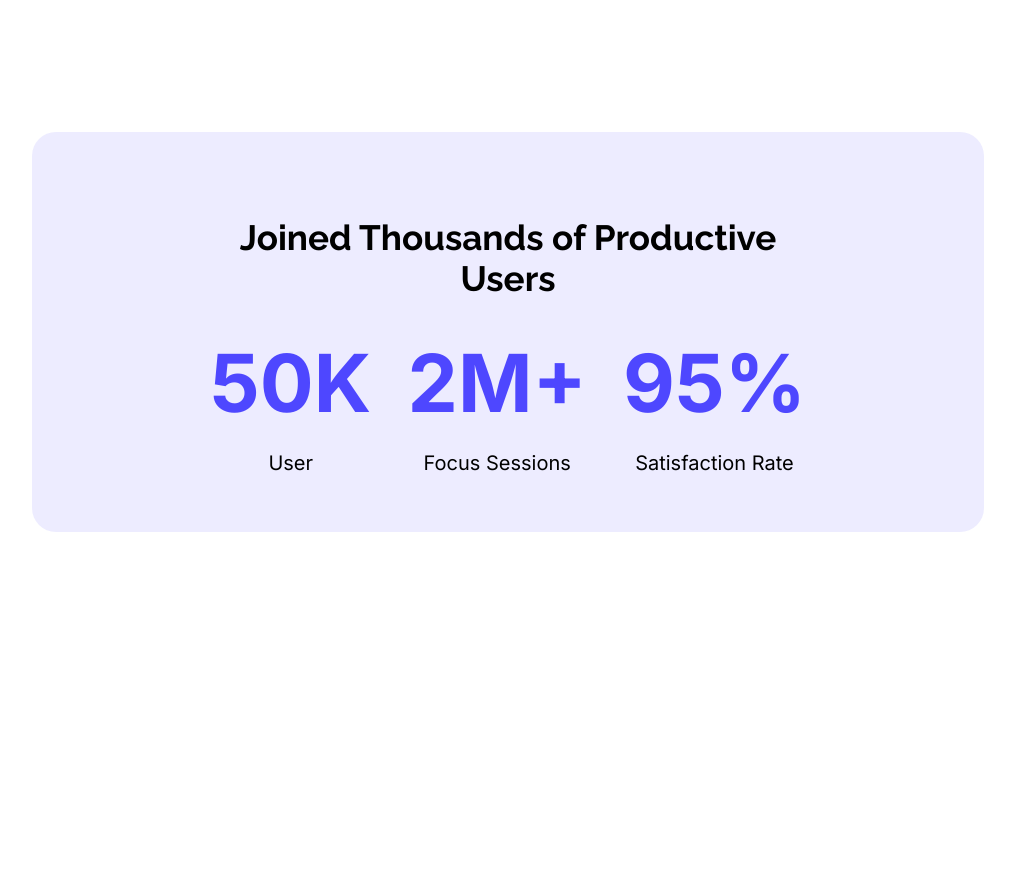
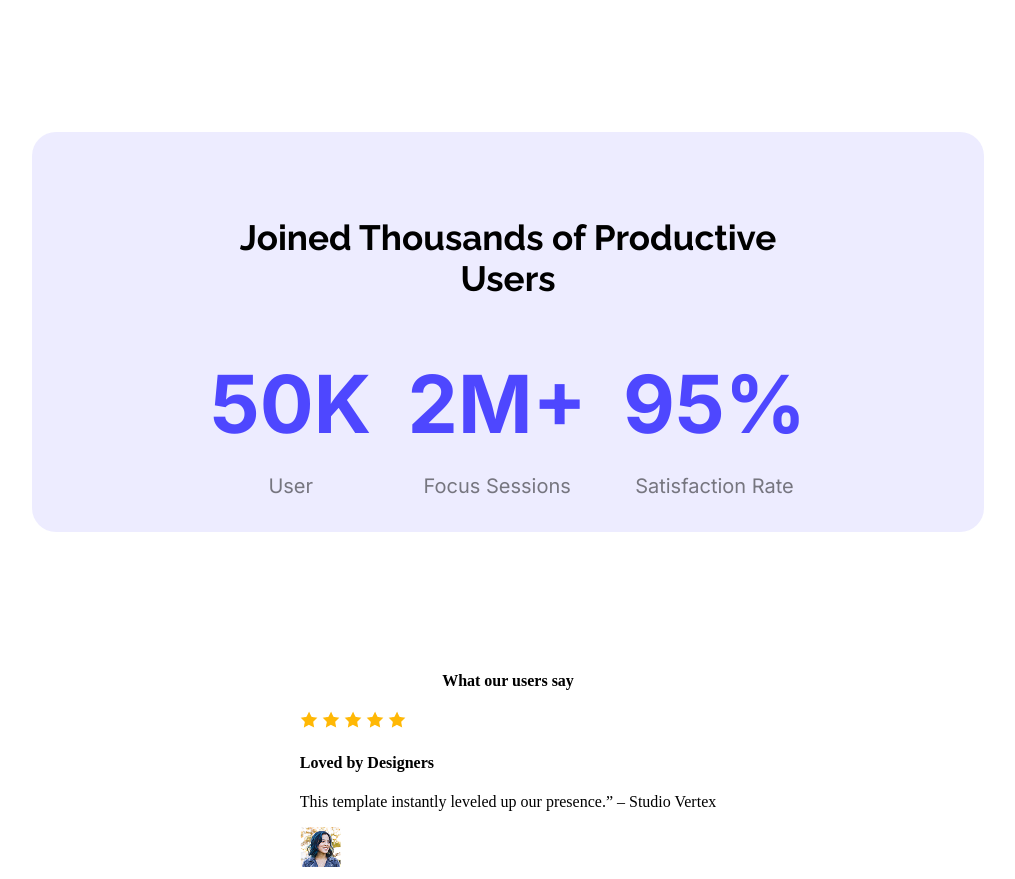
Before and after one commit to Attrionix/First-Assignment, a plain HTML site: page index.html in a window 1280 px wide. Shown: the part 1160-2039 px from the top of the page, without its empty margins (132-1147 px from the left). Before the commit the page ends 1832 px from the top, so only its background shows below. Drawn offline with Linux system fonts and the light colour scheme.

Commit message:
trying third section

```diff
--- a/index.html
+++ b/index.html
@@ -38,13 +38,13 @@
         </section>
 
 
-        <div class="section-second">
+        <section class="section-second">
 
 
             <div class="section-second-title">
                 <h3><p class="font-r ">Joined Thousands of Productive Users</p></h3>
             </div>
-            <div class="user-review">
+            <div class="users">
                 <div>
                    <h4> <p  class="font-i s-second-f-size">50K</p></h4>
                     <p class="info font-i-lite">User</p>
@@ -62,7 +62,30 @@
 
 
 
-        </div>
+        </section>
+        <section class="user-review">
+            <h4 style="text-align: center;"><p>What our users say</p></h4>
+
+            <div class="review">
+                <div>
+                <div class="review-image">
+                    <img src="Assets/icon-star.png" alt="">
+                    <img src="Assets/icon-star.png" alt="">
+                    <img src="Assets/icon-star.png" alt="">
+                    <img src="Assets/icon-star.png" alt="">
+                    <img src="Assets/icon-star.png" alt="">
+                </div>
+                    <div>
+                        <h4><p>Loved by Designers</p></h4>
+                        <p>This template instantly leveled up our presence.” – Studio Vertex</p>
+                        <img class="reviewer" src="Assets/avatar.png" alt="">
+                    </div>
+                </div>
+
+
+            </div>
+
+        </section>
 
 
     </main>
--- a/styles/assignment.css
+++ b/styles/assignment.css
@@ -1,23 +1,23 @@
-nav{
+nav {
     background-image: url(../Assets/Hero-bg.png);
    height: 700px;
    width: 100%;
    margin-bottom:120px ;
 }
-.logonav{
+ .logonav {
     display: flex;
     align-items: center;
     justify-content: space-between;
 }
 
-li{
+li {
     list-style: none;
 }
-.font-one{
+.font-one {
     font-size: 65px;
     }
 
-.banner{
+.banner {
     text-align: center;
     margin: 152px 270px 152px 270px;
 }
@@ -30,7 +30,7 @@ button{
     border: none;
     font-size: 16px;
 }
-button:hover{
+button:hover {
     color: rgb(153, 34, 34);
     background-color: rgb(170, 118, 41);
 }
@@ -41,7 +41,7 @@ button:hover{
     font-style: bold;
 
 }
-.font-r-lite{
+.font-r-lite {
      font-family: "Raleway", sans-serif;
     font-optical-sizing: auto;
     font-style: normal;
@@ -65,11 +65,11 @@ button:hover{
     align-items: center;
     margin-bottom: 100px;
 }
-.imgborder{
+.imgborder {
     border-radius: 48px;
 }
 
-.title-first{
+.title-first {
     font-size: 42px;
     font-style: bold;
 
@@ -79,7 +79,7 @@ button:hover{
     font-size: 20px;
 
 }
-.section-second{
+.section-second {
     background-color: rgba(78, 71, 255, 0.1);
     margin: 140px auto;
     text-align: center;
@@ -90,24 +90,34 @@ button:hover{
     border: none;
 
 }
-.user-review{
+.users {
     display: flex;
    align-items:center;
    justify-content:space-around;
 
 
 }
-.s-second-f-size{
+.s-second-f-size {
     font-size: 80px;
     color: rgba(78, 71, 255, 1) ;
 }
-.section-second-title{
+.section-second-title {
     font-size: 30px;
 }
-.info{
-    font-size: 20px;
-    margin: none;
-}
-main .section-second h4, main .section-second h4 p{
+main .section-second p {
     margin: 0px;
 }
+.info {
+    font-size: 20px;
+    color: rgba(0, 0, 0, 0.5);
+}
+.review {
+    display: flex;
+    align-items: center;
+    justify-content: center;
+    border: 0px;
+
+}
+.review-border {
+    border: 1px solid black;
+}
```
